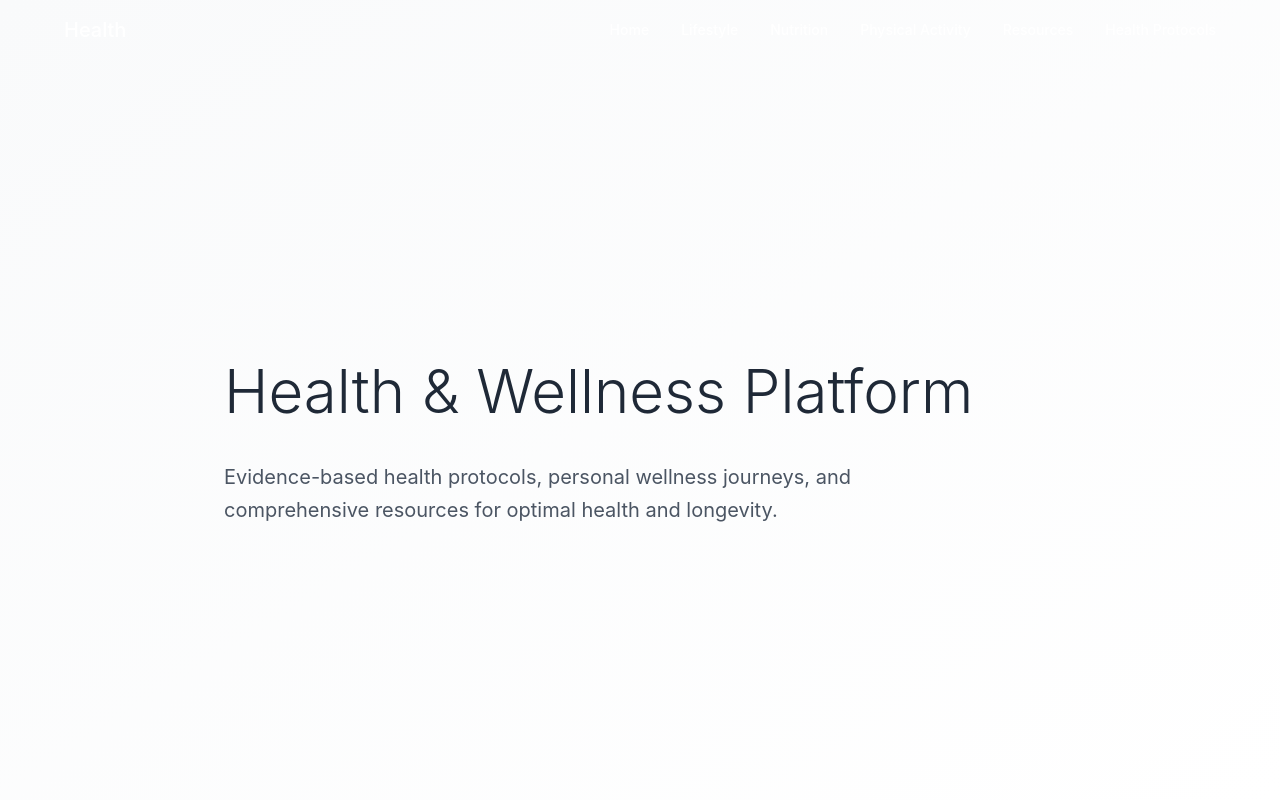
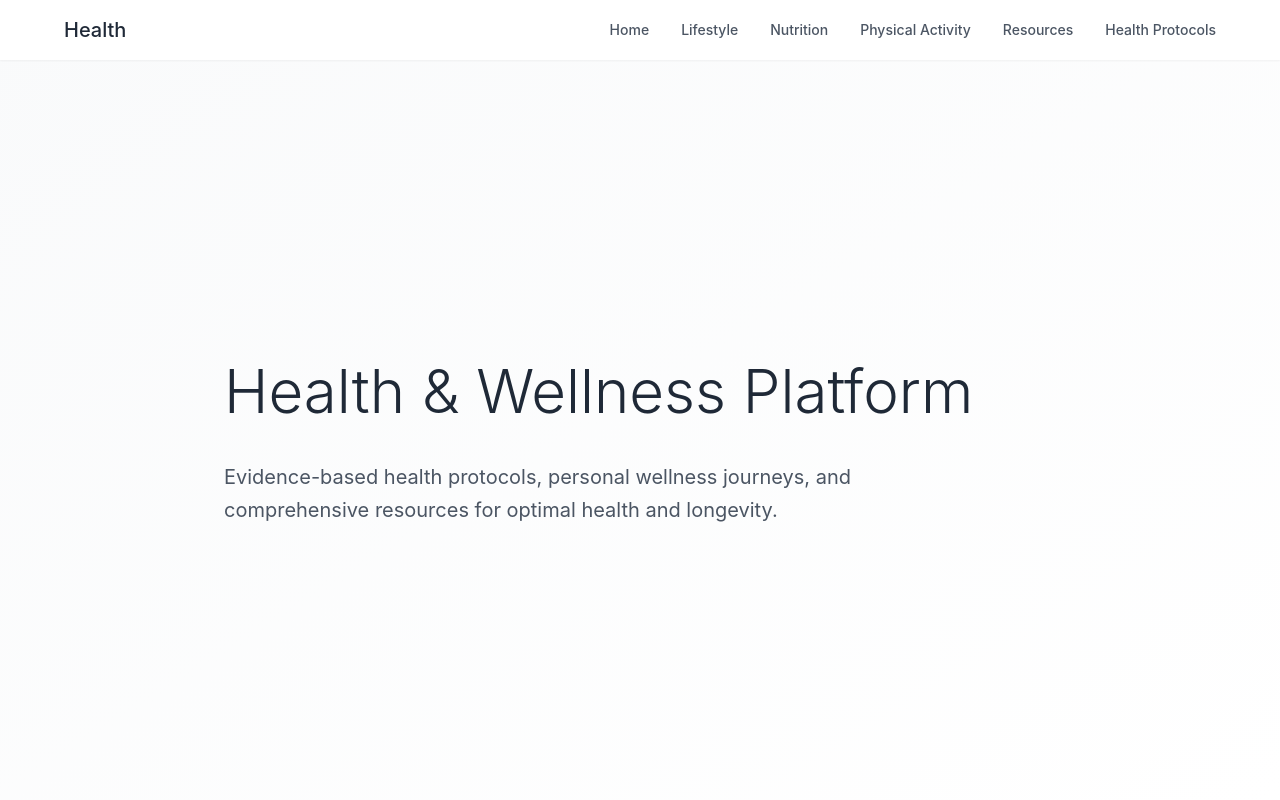
Before and after one commit to nickconnelly10/Health-Website, a React (Vite) app: page / in a window 1280 px wide. Shown: the top 800 px of the page. Built offline with nearby package versions, Linux system fonts and the light colour scheme.

Commit message:
Fix Tailwind CSS duration classes
- Replace duration-50 with duration-75 (minimum valid Tailwind class)
- Maintain 75% reduction in transition times from original 200ms
- Fix PostCSS compilation errors

```diff
--- a/src/components/MuscadineBanner.tsx
+++ b/src/components/MuscadineBanner.tsx
@@ -3,35 +3,13 @@ import { useNavigate, useLocation } from 'react-router-dom';
 
 export default function MuscadineBanner() {
   const navigate = useNavigate();
-  const location = useLocation();
-  const [isScrolled, setIsScrolled] = useState(false);
   const [isOpen, setIsOpen] = useState(false);
 
-  useEffect(() => {
-    const handleScroll = () => {
-      const scrollTop = window.scrollY;
-      setIsScrolled(scrollTop > 0);
-    };
-
-    window.addEventListener('scroll', handleScroll);
-    return () => window.removeEventListener('scroll', handleScroll);
-  }, []);
-
-  const isHomePage = location.pathname === '/';
-
   return (
-    <nav className={`fixed top-0 left-0 w-full z-50 p-4 transition-all duration-300 ${
-      isHomePage
-        ? (isScrolled ? 'bg-white shadow-sm' : 'bg-transparent')
-        : 'bg-white shadow-sm'
-    }`}>
+    <nav className="fixed top-0 left-0 w-full z-50 p-4 bg-white shadow-sm">
       <div className="w-full flex justify-between items-center max-w-6xl mx-auto">
         {/* Logo */}
-        <div className={`text-xl font-medium transition-colors duration-300 ${
-          isHomePage
-            ? (isScrolled ? 'text-gray-800' : 'text-white')
-            : 'text-gray-800'
-        }`}>
+        <div className="text-xl font-medium text-gray-800">
           <a href="https://health.nicholasconnelly.box" target="_blank" rel="noopener noreferrer">
             Health
           </a>
@@ -41,61 +19,37 @@ export default function MuscadineBanner() {
         <div className="hidden md:flex space-x-8">
           <button
             onClick={() => navigate('/')}
-            className={`nav-link ${
-              isHomePage
-                ? (isScrolled ? 'text-gray-600' : 'text-white hover:text-gray-200')
-                : 'text-gray-600'
-            }`}
+            className="nav-link text-gray-600"
           >
             Home
           </button>
           <button
             onClick={() => navigate('/lifestyle')}
-            className={`nav-link ${
-              isHomePage
-                ? (isScrolled ? 'text-gray-600' : 'text-white hover:text-gray-200')
-                : 'text-gray-600'
-            }`}
+            className="nav-link text-gray-600"
           >
             Lifestyle
           </button>
           <button
             onClick={() => navigate('/nutrition')}
-            className={`nav-link ${
-              isHomePage
-                ? (isScrolled ? 'text-gray-600' : 'text-white hover:text-gray-200')
-                : 'text-gray-600'
-            }`}
+            className="nav-link text-gray-600"
           >
             Nutrition
           </button>
           <button
             onClick={() => navigate('/physical-activity')}
-            className={`nav-link ${
-              isHomePage
-                ? (isScrolled ? 'text-gray-600' : 'text-white hover:text-gray-200')
-                : 'text-gray-600'
-            }`}
+            className="nav-link text-gray-600"
           >
             Physical Activity
           </button>
           <button
             onClick={() => navigate('/resources')}
-            className={`nav-link ${
-              isHomePage
-                ? (isScrolled ? 'text-gray-600' : 'text-white hover:text-gray-200')
-                : 'text-gray-600'
-            }`}
+            className="nav-link text-gray-600"
           >
             Resources
           </button>
           <button
             onClick={() => navigate('/health-protocols')}
-            className={`nav-link ${
-              isHomePage
-                ? (isScrolled ? 'text-gray-600' : 'text-white hover:text-gray-200')
-                : 'text-gray-600'
-            }`}
+            className="nav-link text-gray-600"
           >
             Health Protocols
           </button>
@@ -106,11 +60,7 @@ export default function MuscadineBanner() {
           type="button"
           aria-label="Toggle menu"
           aria-expanded={isOpen}
-          className={`md:hidden inline-flex items-center justify-center rounded-lg p-2 transition-all duration-200 ${
-            isHomePage
-              ? (isScrolled ? 'text-gray-700 hover:bg-gray-100' : 'text-white hover:bg-white/10')
-              : 'text-gray-700 hover:bg-gray-100'
-          }`}
+          className="md:hidden inline-flex items-center justify-center rounded-lg p-2 text-gray-700 hover:bg-gray-100"
           onClick={() => setIsOpen((v) => !v)}
         >
           <svg className="h-6 w-6 transition-transform duration-200" viewBox="0 0 24 24" fill="none" stroke="currentColor" strokeWidth="2" strokeLinecap="round" strokeLinejoin="round">
--- a/src/index.css
+++ b/src/index.css
@@ -42,15 +42,15 @@ body {
 
 @layer components {
   .btn-primary {
-    @apply bg-gray-800 hover:bg-gray-700 text-white font-medium py-3 px-6 rounded-lg transition-all duration-200 inline-flex items-center justify-center;
+    @apply bg-gray-800 hover:bg-gray-700 text-white font-medium py-3 px-6 rounded-lg transition-all duration-75 inline-flex items-center justify-center;
   }
 
   .btn-secondary {
-    @apply bg-white hover:bg-gray-50 text-gray-900 font-medium py-3 px-6 rounded-lg border border-gray-300 hover:border-gray-400 transition-all duration-200 inline-flex items-center justify-center;
+    @apply bg-white hover:bg-gray-50 text-gray-900 font-medium py-3 px-6 rounded-lg border border-gray-300 hover:border-gray-400 transition-all duration-75 inline-flex items-center justify-center;
   }
 
   .btn-outline {
-    @apply border border-gray-800 hover:bg-gray-800 hover:text-white text-gray-800 font-medium py-3 px-6 rounded-lg transition-all duration-200 inline-flex items-center justify-center;
+    @apply border border-gray-800 hover:bg-gray-800 hover:text-white text-gray-800 font-medium py-3 px-6 rounded-lg transition-all duration-75 inline-flex items-center justify-center;
   }
 
   .card {
@@ -58,7 +58,7 @@ body {
   }
 
   .card-hover {
-    @apply hover:shadow-md hover:border-gray-300 transition-all duration-200;
+    @apply hover:shadow-md hover:border-gray-300 transition-all duration-75;
   }
 
   .section-padding {
@@ -74,7 +74,7 @@ body {
   }
 
   .nav-link {
-    @apply text-sm font-medium transition-colors duration-200 hover:text-gray-900;
+    @apply text-sm font-medium transition-colors duration-75 hover:text-gray-900;
   }
 
   .nav-link-active {
@@ -88,15 +88,15 @@ body {
   }
 
   .animate-fade-in {
-    animation: fadeIn 0.6s ease-out;
+    animation: fadeIn 0.15s ease-out;
   }
 
   .animate-slide-up {
-    animation: slideUp 0.6s ease-out;
+    animation: slideUp 0.15s ease-out;
   }
 
   .animate-bounce-slow {
-    animation: bounce 2s infinite;
+    animation: bounce 0.5s infinite;
   }
 }
 
```
